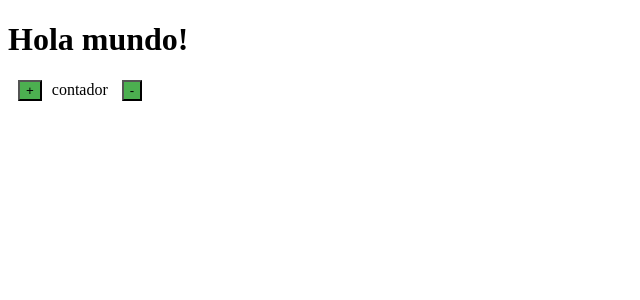
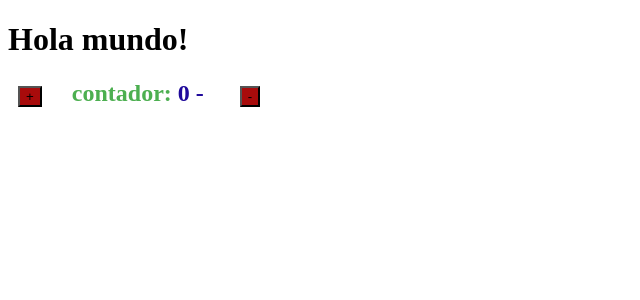
Before and after one commit to Azfe/vuejs, a Vue app: page / in a window 1280 px wide. Shown: the top 300 px of the page, without its empty margins (0-640 px from the left). Built offline with nearby package versions, Linux system fonts and the light colour scheme.

Commit message:
Add Estilos en Vue: Scoped, Clases Dinámicas y Uso de Sass

```diff
--- a/package.json
+++ b/package.json
@@ -26,6 +26,7 @@
     "npm-run-all2": "^8.0.4",
     "oxlint": "~1.60.0",
     "prettier": "3.8.3",
+    "sass": "^1.100.0",
     "vite": "^8.0.8",
     "vite-plugin-vue-devtools": "^8.1.1"
   },
--- a/src/components/GameCounter.vue
+++ b/src/components/GameCounter.vue
@@ -1,22 +1,35 @@
 <script setup>
 
-console.log('componente de juego')
-
+const isActive = true
 
 </script>
 
 <template>
   <button @click="counter++">+</button>
 
-  <span>contador {{ counter }}</span>
+  <span class="counter" :class="{ 'counter--active': isActive }">contador: <span>0 - {{ counter }}</span></span>
 
   <button @click="counter--">-</button>
 
 </template>
 
-<style scoped>
+<style scoped lang="scss">
+.counter {
+  font-weight: bold;
+  font-size: 1.5em;
+  margin: 0 20px;
+
+  &>span {
+    color: #1f099b;
+  }
+}
+
+.counter--active {
+  color: #4CAF50;
+}
+
 button {
-  background-color: #4CAF50;
+  background-color: #a80b0b;
   /* Green */
   margin: 0 10px;
 }
```
Also changed, not shown: 1 other file (tests, documents, lock files or other folders).
